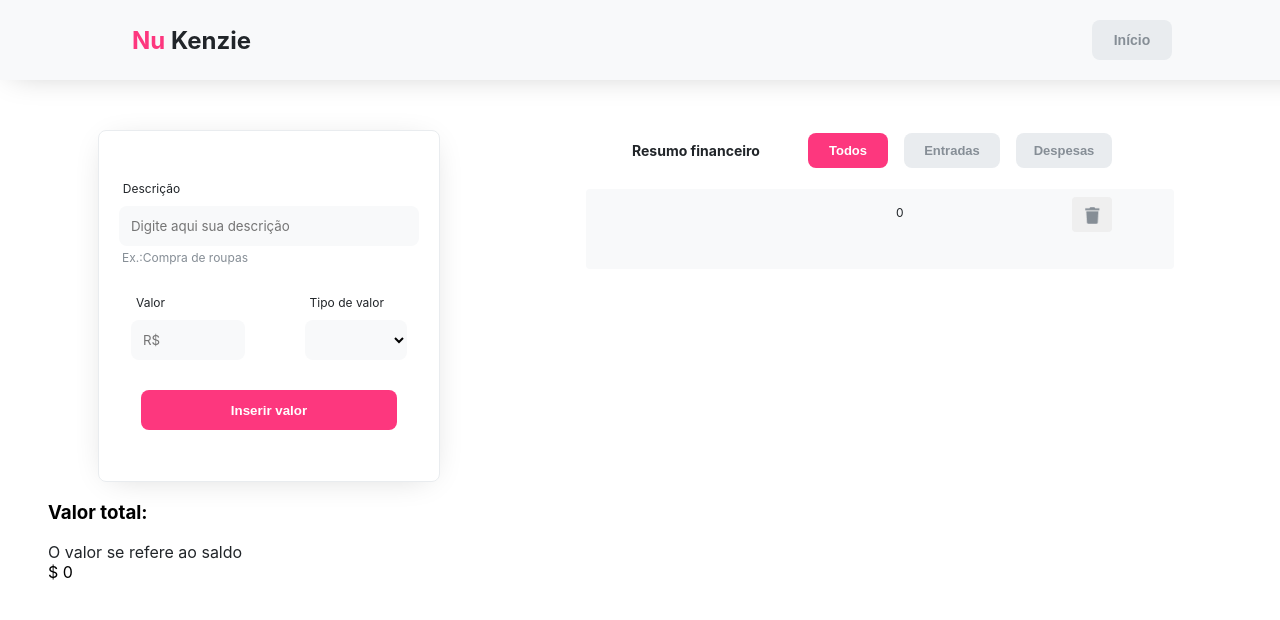
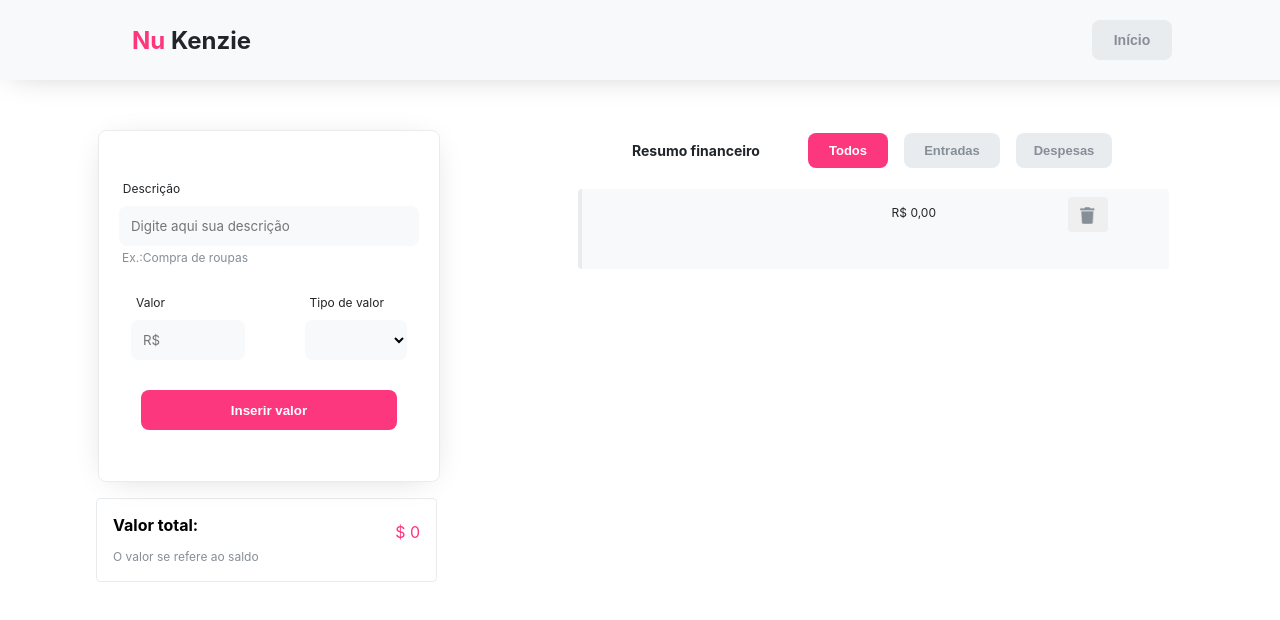
Before and after one commit to Kenzie-Academy-Brasil-Developers/react-entrega-s1-nu-kenzie-claudiamld, a React (Create React App) app: page / in a window 1280 px wide. Both pictures are taken after a click on the button "Inserir valor". Shown: the top 620 px of the page. Built offline with nearby package versions, Linux system fonts and the light colour scheme.

Commit message:
TotalMoney Component finished

```diff
--- a/src/Components/Card/index.jsx
+++ b/src/Components/Card/index.jsx
@@ -2,7 +2,7 @@ import { Button } from "../Button"
 import TrashCan from './../../assets/trash-can.png'
 import './style.css'
 
-export const Card = ({listTransactions, setListTransactions, id, description, valuePrice, transactionType}) => {
+export const Card = ({className, listTransactions, setListTransactions, id, description, valuePrice, transactionType}) => {
 
     const handleRemove = (value) => {
         const newArr = listTransactions.filter(transaction => transaction.id !== value)
@@ -10,9 +10,9 @@ export const Card = ({listTransactions, setListTransactions, id, description, va
     }
 
     return(
-        <div className="Card">
+        <div className={className}>
             <h3 className="descriptionCard">{description}</h3>
-            <p className="valuePriceCard">{valuePrice}</p>
+            <p className="valuePriceCard"> R$ {valuePrice},00 </p>
             <Button className='removerButton' onClick={() => handleRemove(id)}><img src={TrashCan} alt='deletar'></img></Button>
             <p className="transactionTypeCard">{transactionType}</p>
         </div>
--- a/src/Components/Card/style.css
+++ b/src/Components/Card/style.css
@@ -1,4 +1,4 @@
-.Card{
+.card{
     display: flex;
     flex-direction: row;
     flex-wrap: wrap;
@@ -8,6 +8,27 @@
     background-color: #F8F9FA;
     border-radius: 4px;
     margin-right: 0rem;
+    border-left: 4px solid #E9ECEF;
+}
+.card:hover{
+    background-color: #FFFFFF;
+}
+
+.cardActive{
+    display: flex;
+    flex-direction: row;
+    flex-wrap: wrap;
+    width: 85%;
+    height: 5rem;
+    margin: 1rem 0rem 1rem 0rem;
+    background-color: #F8F9FA;
+    border-radius: 4px;
+    margin-right: 0rem;
+    border-left: 4px solid #03B898;
+}
+
+.cardActive:hover{
+    background-color: #FFFFFF;
 }
 
 .descriptionCard{
@@ -35,7 +56,7 @@
     width: 15px;
 }
 .removerButton:hover{
-    border: 2px solid #868E96;
+    background-color: #e5e5e5;
     cursor: pointer;
 }
 
@@ -48,10 +69,15 @@
 }
 
 @media screen and (min-width: 320px) and (max-width: 767px){
-    .Card{
+    .card{
         margin: 1rem 0rem 0rem 0rem;
         width: 100%;
     }
+    .cardActive{
+        margin: 1rem 0rem 0rem 0rem;
+        width: 100%;
+    }
+
     .descriptionCard{
         font-size: 14px;
         margin-left: 1rem;
@@ -69,7 +95,10 @@
 }
 
 @media screen and (min-width: 768px) and (max-width:1023px){
-    .Card{
+    .card{
+        margin-right: 5rem;
+    }
+    .cardActive{
         margin-right: 5rem;
     }
 }
--- a/src/Components/Form/style.css
+++ b/src/Components/Form/style.css
@@ -5,7 +5,7 @@
     align-items: center;
     max-width: 100vw;
     width: 90vw;
-    margin: 3rem 0px 0px 0px;
+    margin: 3rem 0rem 0rem 0rem;
     border: 1px solid #E9ECEF;
     border-radius: 8px;
     height: 20rem;
@@ -32,13 +32,16 @@ input{
     color: #868E96;
     font-family: 'Inter', sans-serif;
 }
+input:focus{
+    outline: 1px solid #212529;
+}
 .spanExemploForm{
     font-size: 12px;
     width: 100vw;
     margin: -14px 0px 25px 3px;
     color: #868E96;
 }
-div{
+.valueType{
     display: flex;
     flex-direction: column;
 }
@@ -166,7 +169,7 @@ option{
         margin: -16px 0px 30px 3px;
         color: #868E96;
     }
-    div{
+    .valueType{
         display: flex;
         flex-direction: column;
     }
--- a/src/Components/Header/index.jsx
+++ b/src/Components/Header/index.jsx
@@ -4,7 +4,7 @@ import {Button} from './../Button/index'
 export const Header = () => {
     return (
         <div className="Header">
-            <h1>Nu <span>Kenzie</span></h1>
+            <h1>Nu <span className='Kenzie'>Kenzie</span></h1>
             <Button className='headerButton'>Início</Button>
         </div>
     )
--- a/src/Components/Header/style.css
+++ b/src/Components/Header/style.css
@@ -14,7 +14,7 @@ h1{
     font-size: 1.5rem;
 }
 
-span{
+.Kenzie{
     color: #212529;
 }
 
--- a/src/Components/List/index.jsx
+++ b/src/Components/List/index.jsx
@@ -9,6 +9,7 @@ export const List = ({listTransactions, setListTransactions}) => {
                 <Card
                     key={index}
                     id={transaction.id}
+                    className={transaction.transactionType === 'Entrada' ? 'cardActive' : 'card'}
                     description={transaction.description}
                     valuePrice={transaction.valuePrice}
                     transactionType={transaction.transactionType}
--- a/src/Components/List/style.css
+++ b/src/Components/List/style.css
@@ -13,3 +13,9 @@
         align-items: center;
     }
 }
+
+@media screen and (min-width: 768px) and (max-width: 1023px){
+    .cardsList{
+        margin-left: 2.5rem;
+    }
+}
--- a/src/Components/TotalMoney/index.jsx
+++ b/src/Components/TotalMoney/index.jsx
@@ -1,11 +1,13 @@
+import './style.css'
+
 export const TotalMoney = ({totalValue}) => {
     return(
-        <div >
+        <div className="boxTotalMoney">
             <div>
-                <h3>Valor total:</h3>
-                <span>O valor se refere ao saldo</span>
+                <h3 className='valueTitle'>Valor total:</h3>
+                <span className='spanValue'>O valor se refere ao saldo</span>
             </div>
-            <div>
+            <div className='totalValue'>
                 $ {totalValue}
             </div>
         </div>
--- a/src/Components/TotalMoney/style.css
+++ b/src/Components/TotalMoney/style.css
@@ -0,0 +1,35 @@
+.boxTotalMoney{
+    display: flex;
+    flex-direction: row;
+    justify-content: space-between;
+    align-items: center;
+    padding: 0rem 1rem 1rem 1rem;
+    border: 1px solid #E9ECEF;
+    border-radius: 4px;
+    width: 80%;
+    margin: 1rem 0rem 0rem 1rem;
+}
+.spanValue{
+    font-size: 12px;
+    color: #868E96;
+}
+.valueTitle{
+    margin-bottom: 10px;
+    font-size: 16px;
+}
+.totalValue{
+    color: #FD377E;
+}
+
+@media screen and (min-width: 768px){
+    .boxTotalMoney{
+        margin: 1rem 0rem 0rem 3rem;
+        width: 75%;
+    }
+}
+
+@media screen and (min-width: 1024px) {
+    .boxTotalMoney{
+        width: 80%;
+    }
+}
```
